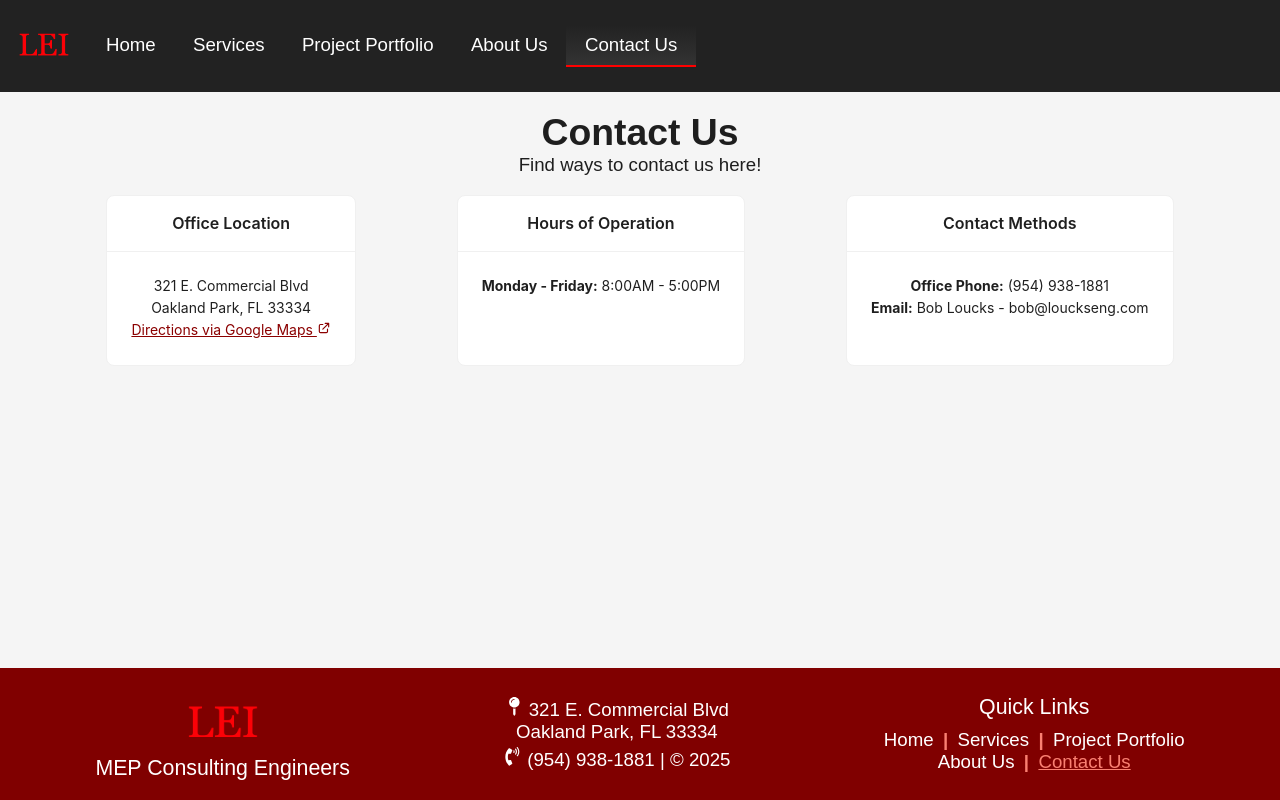
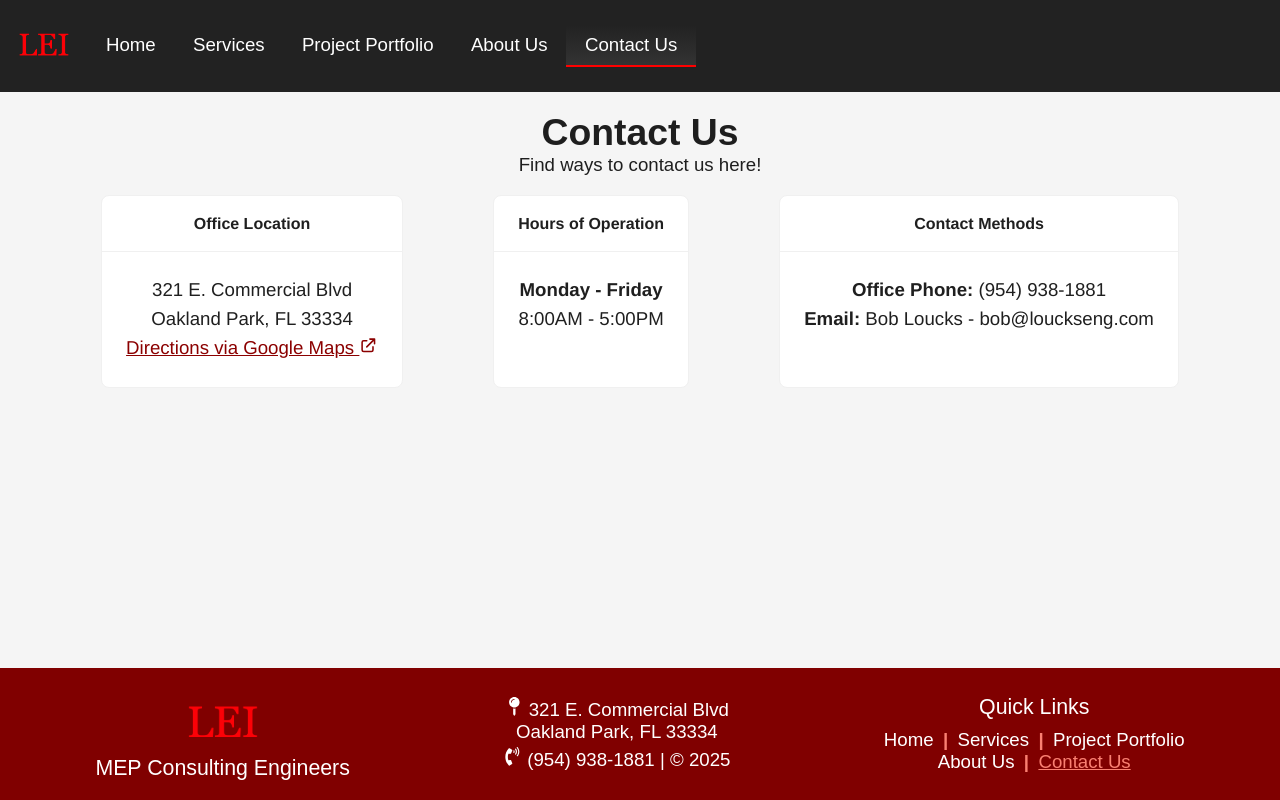
Before and after one commit to arifire21/Loucks-Engineering-Site, a Next.js app: page /contact in a window 1280 px wide. Built offline with nearby package versions, Linux system fonts and the light colour scheme; a web font is replaced by a local one.

Commit message:
v1.1.0, navbar, carousel, about flex, misc

```diff
--- a/components/home-carousel.jsx
+++ b/components/home-carousel.jsx
@@ -3,7 +3,7 @@ import {carouselData} from '../data/carousel_data';
 import styles from '@/styles/carousel.module.scss'
 export default function HomeCarousel(){
     return(
-        <Carousel className={styles.caroWrapper} arrows dots dotPosition='bottom' autoplay={{ dotDuration: true }} autoplaySpeed={4500} infinite>
+        <Carousel className={styles.caroWrapper} arrows dots dotPosition='top' autoplay={{ dotDuration: true }} autoplaySpeed={4500} infinite>
           {carouselData.map((entry, index) =>
               <div key={index}>
                 <img className={styles.caroImage}
--- a/components/navbar.jsx
+++ b/components/navbar.jsx
@@ -3,7 +3,7 @@ import { usePathname } from "next/navigation";
 import Image from "next/image";
 import { useState } from "react";
 import { FaHome, FaComments, FaInfo, FaList, FaImages } from 'react-icons/fa'
-import { TiGlobe } from "react-icons/ti";
+// import { TiGlobe } from "react-icons/ti";
 import { HiMenuAlt1 } from "react-icons/hi";
 import AbbrLogo from '@/images/logo_sm.png'
 import { Drawer, Button } from "antd";
@@ -13,11 +13,13 @@ export default function Navbar(){
     const path = usePathname();
     const [open, setOpen] = useState(false);
 
-    const showDrawer = () => {
+    const openDrawer = () => {
+        document.body.style.overflow = "hidden";    //disable mobile scrolling
         setOpen(true);
     }
 
     const closeDrawer = () => {
+        document.body.style.overflow = "auto";
         setOpen(false);
     }
 
@@ -50,7 +52,7 @@ export default function Navbar(){
             <Button
             className={styles.mobileMenuBtn}
             type="primary"
-            onClick={() => showDrawer()}
+            onClick={() => openDrawer()}
             ><HiMenuAlt1 size={30}/></Button>
             <Drawer
                 placement="left"
--- a/pages/contact.jsx
+++ b/pages/contact.jsx
@@ -23,7 +23,7 @@ export default function Contact() {
         </Card>
 
         <Card title="Hours of Operation" style={{ maxWidth: 500 }}>
-        <p><strong>Monday - Friday:</strong> 8:00AM - 5:00PM</p>
+        <p><strong>Monday - Friday</strong><br/>8:00AM - 5:00PM</p>
         </Card>
 
         <Card title="Contact Methods" style={{ maxWidth: 500 }}>
--- a/styles/carousel.module.scss
+++ b/styles/carousel.module.scss
@@ -1,5 +1,4 @@
 .caroWrapper {
-    height: 300px;
     width: 600px;
 }
 
@@ -27,8 +26,8 @@
 //for mobile
 @media (max-width:450px) {
     .caroWrapper, .caroImage {
-        width: 250px;
-        height: 100px;
+        width: 100%;
+        height: 200px;
     }
 
     .entryName, .caption {
--- a/styles/globals.scss
+++ b/styles/globals.scss
@@ -100,6 +100,18 @@ header {
 
 //TODO: MOVE LATER ONCE MIGRATED
 //HOME TAB
+
+.est-date {
+  color: variables.$branding_red;
+  font-weight: bold;
+  font-size: 16pt;
+}
+
+.home-text {
+  padding: 1rem 5rem;
+  padding-top: 0;
+}
+
 .home-container {
   display: flex;
   flex-direction: row;
@@ -115,7 +127,7 @@ header {
 
 #home-caro {
   width: 600px;
-  height: 400px; //for caption
+  // height: 400px; //for caption
 }
 
 //SERVICES
@@ -370,9 +382,20 @@ header {
   //min-height: 100vh !important;
 }
 
-.ant-btn-primary {
+.ant-carousel {
+  height: fit-content;
+}
+
+.ant-btn-primary, .ant-card {
   font-family: "Playfair", Helvetica, serif !important;
   font-size: 14pt !important;
+}
+
+.ant-card-head-title {
+  font-size: revert;
+}
+
+.ant-btn-primary {
   background-color: variables.$branding_red;
   &:hover {
     background-color: rgb(170, 0, 0) !important;
@@ -381,7 +404,6 @@ header {
 
 .ant-drawer-close {
   margin-left: auto !important;
-  float: right !important;
   font-size: large !important;
 }
 
@@ -458,6 +480,11 @@ main {
 
 //for mobile
 @media (max-width:450px) {
+  .ant-layout-content {
+    padding: 1rem 2rem;
+    //min-height: 100vh !important;
+  }
+
   .grid-container {
       column-span: 1;
   }
@@ -485,17 +512,26 @@ main {
       flex-wrap: nowrap;
       row-gap: 0;
       column-gap: 0.5rem;
+      width: 100%;
   }
 
   #logo {
-      max-width: 90vw;
-      max-height: 90vh;
-      margin-bottom: 20px;
+      max-width: 90%;
+      // max-height: 90vh;
+  }
+
+  .est-date {
+    margin-bottom: 1rem;
   }
 
   .home-item {
       flex-grow: 0;
-      margin: 0 1rem;
+      // margin: 0 1rem;
+      width: 100%;
+  }
+
+  .home-text {
+    padding: 1rem 0 !important;
   }
 
   .carousel-caption{
@@ -512,19 +548,14 @@ main {
   }
 
   #home-caro {
-      width: 50% !important;
-      height: 200px !important;
-      margin: 0 !important;
+    width: 100%;
+    height: fit-content;
   }
 
   .flex-container {
       display: flex;
       flex-direction: column;
       justify-content: center;
-  }
-
-  .home-txt {
-      padding: 0 3rem;
   }
 
   //mobile nav
@@ -551,24 +582,6 @@ main {
           padding-top: 0px !important;
       }
   }
-
-  //what are these??
-  .me-auto.navbar-nav > .nav-link {
-      border-bottom: 0px;
-      color: black;
-  }
-
-  .me-auto.navbar-nav > .nav-link.active {
-      // color: red;
-      width: fit-content;
-  }
-
-  //navbar override bc i hate how close it is to thw edges
-  // .navbar {
-  //     height: 4.286rem !important; //OR for the desktop sizing
-  //     padding-left: 0.75rem !important;
-  //     padding-right: 0.75rem !important;
-  // }
 
   .portfolio-img{
       width: 200px;
--- a/styles/navbar.module.scss
+++ b/styles/navbar.module.scss
@@ -57,7 +57,7 @@
     border-color: #666;
     color: #666;
     transition: background-color, color 0.5s;
-    &:active {
+    &:hover, &:active {
         background-color: #666 !important;
         color: #fff !important;
     }
```
Also changed, not shown: components/navbar-old.jsx (deleted, +0 -48 lines), pages/about.tsx (+10 -11 lines), pages/index.tsx (+4 -4 lines), styles/about.module.scss (added, +29 -0 lines), 2 other files (tests, documents, lock files or other folders).
